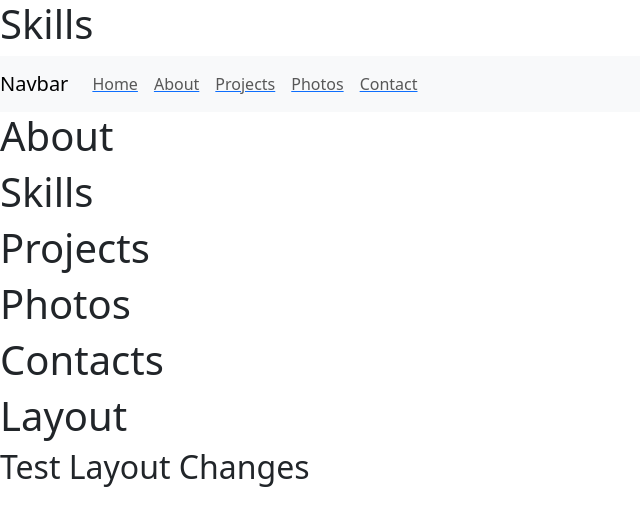
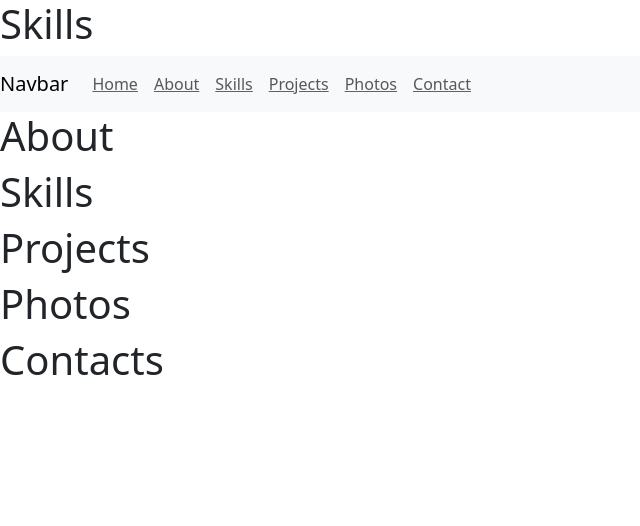
Before and after one commit to esvin2661/Developer-Portfolio-, a Next.js app in the folder esvin-portfolio/: page /skills in a window 1280 px wide. Shown: the top 526 px of the page, without its empty margins (0-640 px from the left). Built offline with nearby package versions, Linux system fonts and the light colour scheme.

Commit message:
working on the app roouting

```diff
--- a/esvin-portfolio/src/app/components/Navbar.tsx
+++ b/esvin-portfolio/src/app/components/Navbar.tsx
@@ -24,7 +24,11 @@ const Navbar = () => {
                   <span className="nav-link">About</span>
                 </Link>
               </li>
-              {/* Add other navbar items here */}
+              <li className="nav-item">
+                <Link href="/skills">
+                  <span className="nav-link">Skills</span>
+                </Link>
+              </li>
               <li className ="nav-item">
                 <Link href="/projects">
                     <span className="nav-link">Projects</span>
--- a/esvin-portfolio/src/app/contact/page.tsx
+++ b/esvin-portfolio/src/app/contact/page.tsx
@@ -1,3 +1,4 @@
+import React from 'react';
 import 'bootstrap/dist/css/bootstrap.min.css';
 
 
--- a/esvin-portfolio/src/app/layout.tsx
+++ b/esvin-portfolio/src/app/layout.tsx
@@ -20,8 +20,6 @@ export default function RootLayout({
       <Projects />
       <Photos />
       <Contact />
-      <h1>Layout</h1>
-      <h2>Test Layout Changes</h2>
     </div>
   );
 }
--- a/esvin-portfolio/src/app/photos/page.tsx
+++ b/esvin-portfolio/src/app/photos/page.tsx
@@ -1,3 +1,4 @@
+import React from 'react';
 import 'bootstrap/dist/css/bootstrap.min.css';
 
 export default function Photos(){
--- a/esvin-portfolio/src/app/projects/page.tsx
+++ b/esvin-portfolio/src/app/projects/page.tsx
@@ -1,3 +1,4 @@
+import React from 'react';
 import 'bootstrap/dist/css/bootstrap.min.css';
 
 
--- a/esvin-portfolio/src/app/skills/page.tsx
+++ b/esvin-portfolio/src/app/skills/page.tsx
@@ -1,9 +1,8 @@
 import React from 'react'
 
-const Skills = () => {
-  return (
+
+export default function Skills(){
+  return <main>
     <h1>Skills</h1>
-  )
-}
-
-export default Skills
+  </main>;
+  }
```
